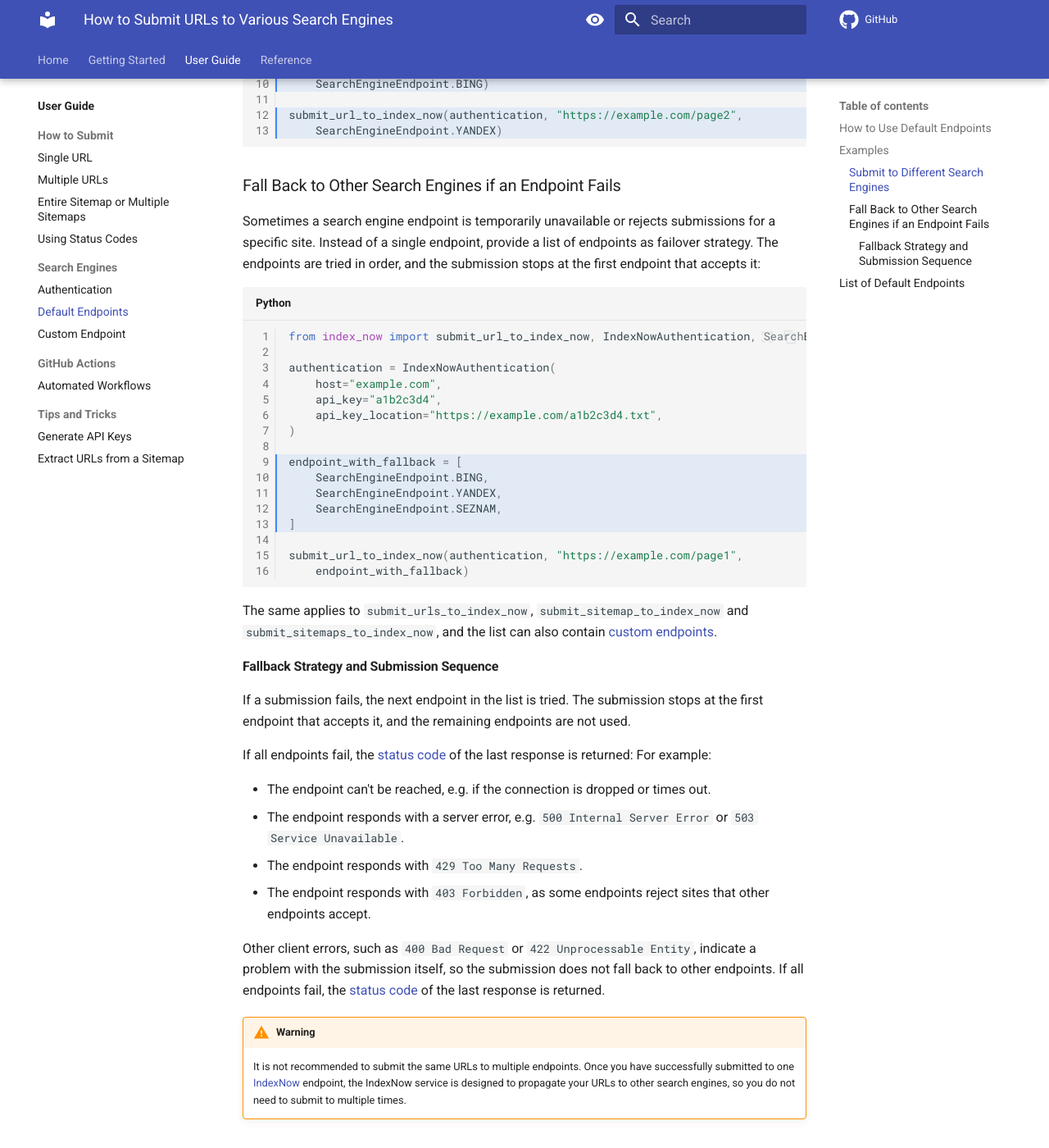
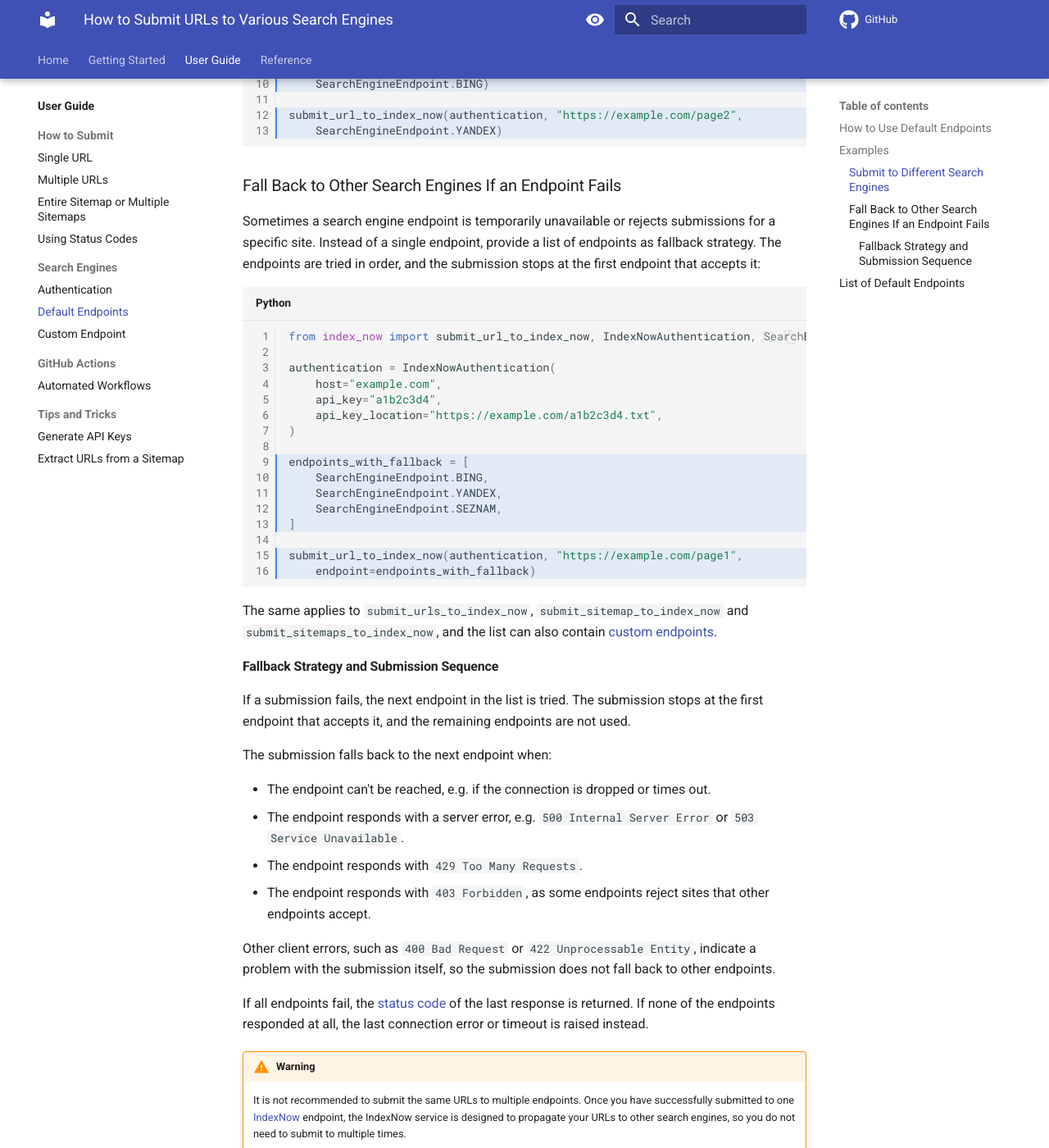
Before and after one commit to jakob-bagterp/index-now-for-python, an MkDocs documentation site: the page built from docs/user-guide/search-engines/default-endpoints.md, in a window 1280 px wide and 1400 px high, scrolled down 837 px. Shown: the whole window at 82% size. Built offline with MkDocs 1.6.1 and Material for MkDocs 9.7.7, drawn with Linux system fonts in a browser that asks for light colours; comment, search, counter and statistics services are not loaded.

Commit message:
Minor changes following review by CodeRabbit, Claude and myself.

````diff
--- a/docs/user-guide/search-engines/default-endpoints.md
+++ b/docs/user-guide/search-engines/default-endpoints.md
@@ -39,10 +39,10 @@ submit_url_to_index_now(authentication, "https://example.com/page2",
     SearchEngineEndpoint.YANDEX)
 ```
 
-### Fall Back to Other Search Engines if an Endpoint Fails
-Sometimes a search engine endpoint is temporarily unavailable or rejects submissions for a specific site. Instead of a single endpoint, provide a list of endpoints as failover strategy. The endpoints are tried in order, and the submission stops at the first endpoint that accepts it:
+### Fall Back to Other Search Engines If an Endpoint Fails
+Sometimes a search engine endpoint is temporarily unavailable or rejects submissions for a specific site. Instead of a single endpoint, provide a list of endpoints as fallback strategy. The endpoints are tried in order, and the submission stops at the first endpoint that accepts it:
 
-```python linenums="1" hl_lines="9-13"
+```python linenums="1" hl_lines="9-13 15-16"
 from index_now import submit_url_to_index_now, IndexNowAuthentication, SearchEngineEndpoint
 
 authentication = IndexNowAuthentication(
@@ -51,14 +51,14 @@ authentication = IndexNowAuthentication(
     api_key_location="https://example.com/a1b2c3d4.txt",
 )
 
-endpoint_with_fallback = [
+endpoints_with_fallback = [
     SearchEngineEndpoint.BING,
     SearchEngineEndpoint.YANDEX,
     SearchEngineEndpoint.SEZNAM,
 ]
 
 submit_url_to_index_now(authentication, "https://example.com/page1",
-    endpoint_with_fallback)
+    endpoint=endpoints_with_fallback)
 ```
 
 The same applies to `submit_urls_to_index_now`, `submit_sitemap_to_index_now` and `submit_sitemaps_to_index_now`, and the list can also contain [custom endpoints](custom-endpoint.md).
@@ -66,14 +66,16 @@ The same applies to `submit_urls_to_index_now`, `submit_sitemap_to_index_now` an
 #### Fallback Strategy and Submission Sequence
 If a submission fails, the next endpoint in the list is tried. The submission stops at the first endpoint that accepts it, and the remaining endpoints are not used.
 
-If all endpoints fail, the [status code](../how-to-submit/status-codes.md) of the last response is returned: For example:
+The submission falls back to the next endpoint when:
 
 * The endpoint can't be reached, e.g. if the connection is dropped or times out.
 * The endpoint responds with a server error, e.g. `500 Internal Server Error` or `503 Service Unavailable`.
 * The endpoint responds with `429 Too Many Requests`.
 * The endpoint responds with `403 Forbidden`, as some endpoints reject sites that other endpoints accept.
 
-Other client errors, such as `400 Bad Request` or `422 Unprocessable Entity`, indicate a problem with the submission itself, so the submission does not fall back to other endpoints. If all endpoints fail, the [status code](../how-to-submit/status-codes.md) of the last response is returned.
+Other client errors, such as `400 Bad Request` or `422 Unprocessable Entity`, indicate a problem with the submission itself, so the submission does not fall back to other endpoints.
+
+If all endpoints fail, the [status code](../how-to-submit/status-codes.md) of the last response is returned. If none of the endpoints responded at all, the last connection error or timeout is raised instead.
 
 !!! warning
     It is not recommended to submit the same URLs to multiple endpoints. Once you have successfully submitted to one [IndexNow](https://www.indexnow.org) endpoint, the IndexNow service is designed to propagate your URLs to other search engines, so you do not need to submit to multiple times.
````
Also changed, not shown: docs/user-guide/how-to-submit/multiple-urls.md (+1 -1 lines), docs/user-guide/search-engines/custom-endpoint.md (+1 -1 lines), 2 other files.
